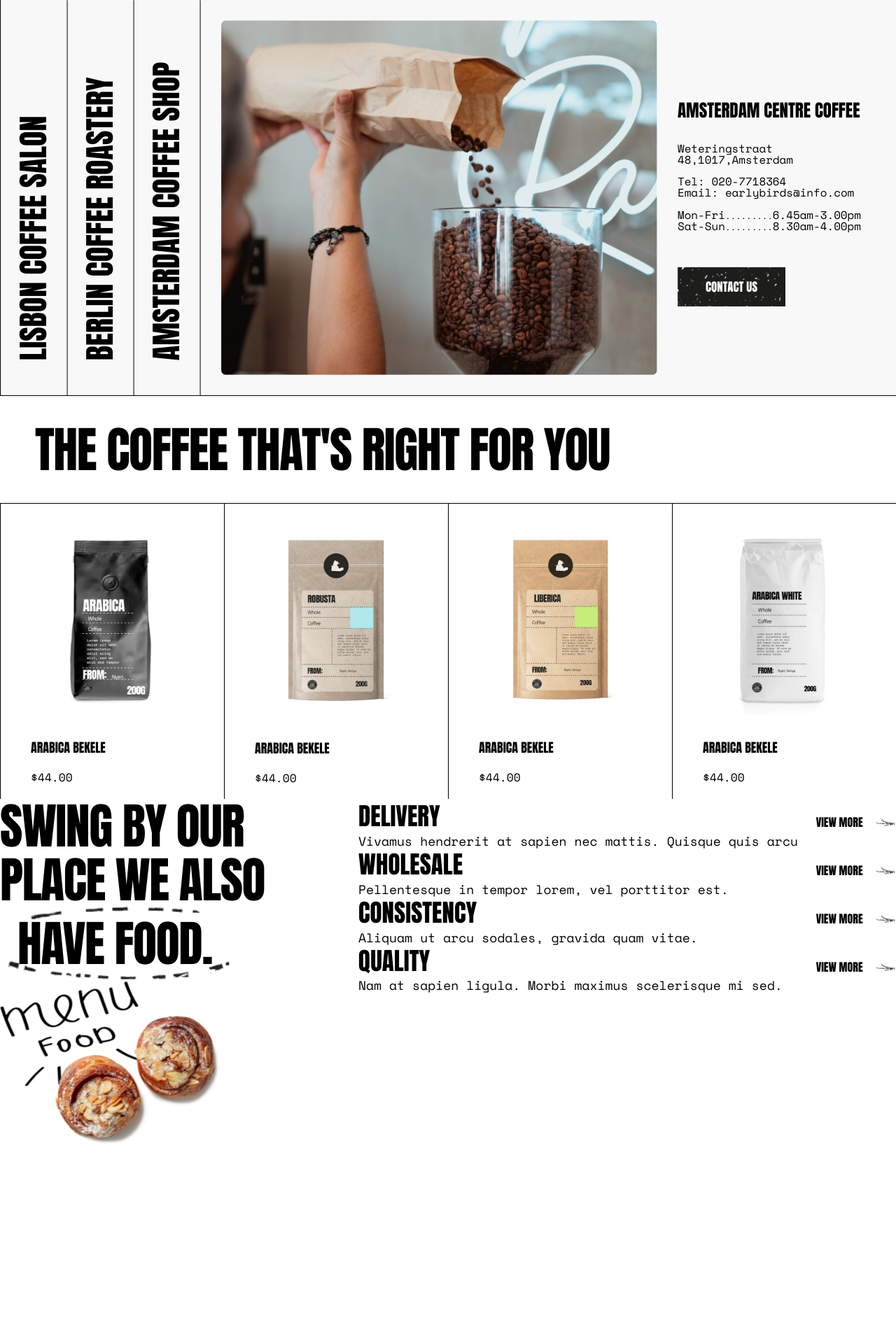
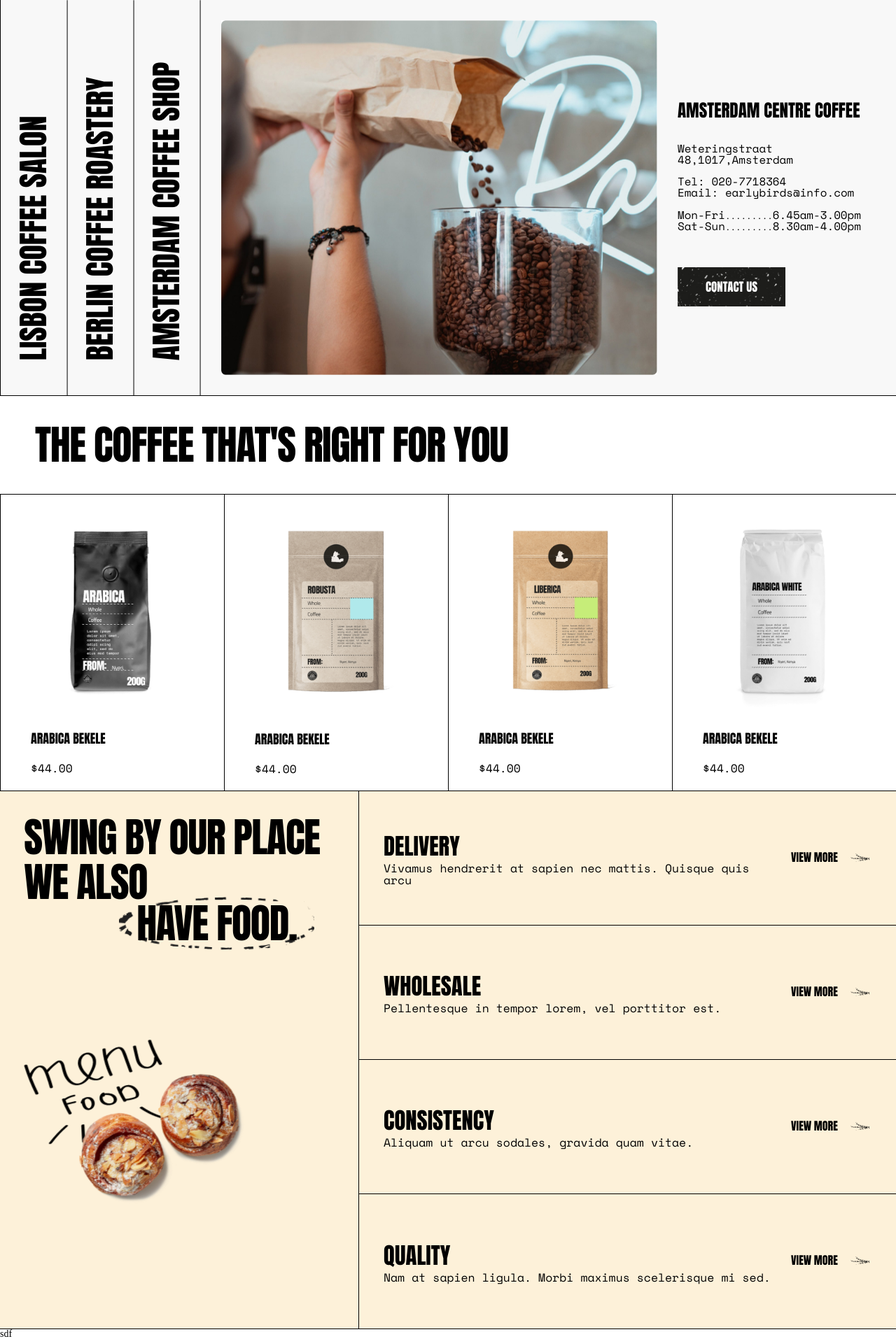
Before and after one commit to DenisOdUaWeb/coffestation, a PHP site: page / in a window 1280 px wide. Shown: the part 2504-4418 px from the top of the page at 70% size. Before the commit the page ends 4138 px from the top, so only its background shows below. Run offline with PHP 8.4, Linux system fonts and the light colour scheme.

Commit message:
food section finished 99%

```diff
--- a/css/main.css
+++ b/css/main.css
@@ -30,10 +30,15 @@
     margin: 0 auto;
 }
 
-
+._relative{
+    position: relative;
+}
+._absolute{
+    position: absolute;
+}
 ._big-title{
     font-family: 'Anton', sans-serif;
-    font-size: 70px;
+    font-size: calc(40px + (70 - 40) * ((100vw - 320px) / (1900 - 320)));
     text-transform: uppercase;
     line-height: 1.1;
     letter-spacing: -1.4px;
@@ -41,9 +46,12 @@
 
 ._anton-35-black{
     font-family: 'Anton', sans-serif;
-    font-size: 35px;
+    font-size: calc(29px + (35 - 29) * ((100vw - 320px) / (1900 - 320)));
     text-transform: uppercase;
     line-height: 1.45;
+}
+._infomore{
+    min-width: 115px;
 }
 ._infomore__btn {
     background: none;
@@ -237,7 +245,7 @@
 
 .ellipsed {
     padding : 0 25px;
-    line-height: 1.5;
+    line-height: 1.3;
     word-break: keep-all;
     background: center / cover no-repeat url("../img/our_blends/ellipse.png")
 }
@@ -582,31 +590,81 @@
 /*FOOD SECTION */
 
 .food__wrapper-row {
+    border-top: 1px solid #000;
+    border-bottom: 1px solid #000;
     display: flex;
+    background-color: #FDF1D9;
+    flex-wrap: wrap;
 }
 .food__left-coll {
-    flex:1 1 40%;
+    width: 100%;
+    flex: 1 1 40%;
+    padding: 50px;
+    min-width: 400px;
+}
+.food__title{
+    margin-bottom: 230px;
+}
+.ellipsed._absolute{
+    top: 50px;
+    left: 20px;
 }
 
+.food__right-coll-item-text {
+    font-family: 'Space Mono', monospace;
+    font-size: 18px;
+    padding-right: 10px;
+}
+@media (max-width: 1900px){
+    .food__left-coll{
+        padding: calc(10px + (50 - 10) * ((100vw - 320px) / (1900 - 320)));
+    }
+    .food__title{
+        margin-bottom: calc(130px + (230 - 130) * ((100vw - 320px) / (1900 - 320)));
+    }
+    .food__right-coll-item-text{
+        font-size: calc(14px + (18 - 14) * ((100vw - 320px) / (1900 - 320)));
+    }
+}
+@media (max-width:  1366px){
+    .ellipsed._absolute{
+        left: -40px;
+        top: 65px;
+    }
+}
 .food__img {
+    max-width: 100%;
 }
+
 .food__right-coll {
     flex:1 1 60%;
+
 }
 .food__right-coll-item {
     display: flex;
     justify-content: space-between;
     align-items: center;
+    padding: 45px 35px;
+    height: 192px;
+    border-left: 1px solid #000;
+}
+@media(max-width: 600px){
+    .food__right-coll-item{
+        padding:15px;
+    }
+    .food__img img{
+    max-width: 90%;
+}
+}
+.food__right-coll>div:not(:last-child){
+    border-bottom: 1px solid #000;
 }
 
 .food__right-coll-title-text-wrapper{
 }
 .food__right-coll-item-title {
 }
-.food__right-coll-item-text {
-    font-family: 'Space Mono', monospace;
-    font-size: 18px;
-}
+
 .food__right-coll-item-more {
 }
 ._infomore {
--- a/index.html
+++ b/index.html
@@ -316,7 +316,7 @@
                 <div class="food__wrapper-row">
                     <div class="food__left-coll">
                         <div class="food__title _big-title">
-                            swing by our place we also <span class="ellipsed">have&nbspfood.</span>
+                            swing&nbspby our&nbspplace<br>we also <span class="_relative"><span class="ellipsed _absolute">have&nbspfood.</span></span>
                         </div>
                         <div class="food__img">
                             <img src="img/food/food_img.png">
@@ -365,7 +365,7 @@
                                 <img class="our-blends__infoimg" src="img/arrow.png">
                             </div>
                         </div>
-                        <div class="food__right-coll-item">
+                        <div class="food__right-coll-item food__right-coll-item_last">
                             <div class="food__right-coll-title-text-wrapper">
                                 <div class="food__right-coll-item-title _anton-35-black">
                                     Quality
@@ -383,6 +383,9 @@
                 </div>
             </div>
         </section>
+        <section>
+            sdf
+        </section>
 
 
     </div> <!-- END MAIN WRAPPER DIV -->
```
